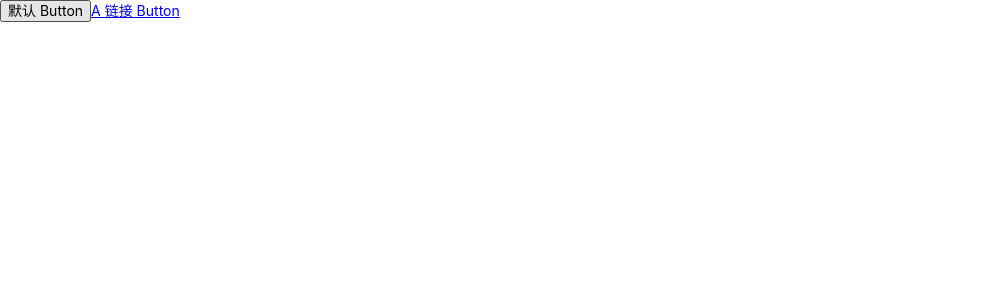
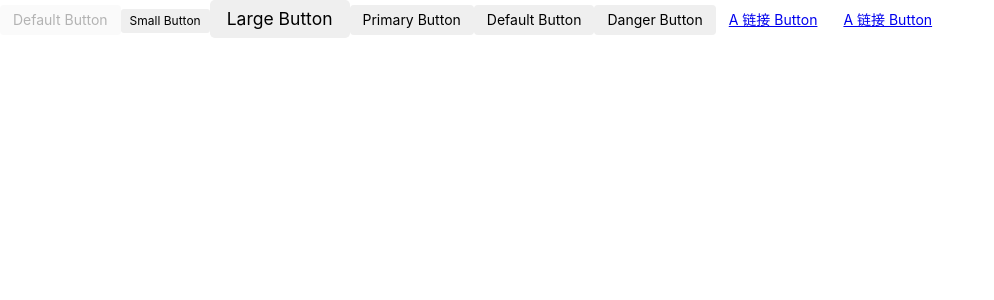
Before and after one commit to Hingyu-Ho/ho-ui, a React (Vite) app: page / in a window 1280 px wide. Shown: the top 300 px of the page, without its empty margins (0-994 px from the left). Built offline with nearby package versions, Linux system fonts and the light colour scheme.

Commit message:
feat(modules): 书写 Button 组件样式

```diff
--- a/package.json
+++ b/package.json
@@ -56,6 +56,7 @@
     }
   },
   "dependencies": {
+    "classnames": "^2.3.2",
     "react": "^18.2.0",
     "react-dom": "^18.2.0"
   },
--- a/src/App.tsx
+++ b/src/App.tsx
@@ -3,8 +3,18 @@ import Button from '@/components/Button'
 export default function App() {
   return (
     <main className='semi-always-light'>
-            <Button onClick={() => console.log('test default button')}>默认 Button</Button>
-            <Button target='_blank' type={'link'} href={'https://www.baidu.com'} onClick={() => console.log('test anchor button')}>
+      <Button disabled size='default' onClick={() => console.log('test default button')}>
+        Default Button
+      </Button>
+      <Button size='small'>Small Button</Button>
+      <Button size='large'>Large Button</Button>
+      <Button type='primary'>Primary Button</Button>
+      <Button type='default'>Default Button</Button>
+      <Button type='danger'>Danger Button</Button>
+      <Button target='_blank' type='link' href={'https://www.baidu.com'}>
+        A 链接 Button
+      </Button>
+      <Button disabled target='_blank' type='link' href={'https://www.baidu.com'}>
         A 链接 Button
       </Button>
     </main>
--- /dev/null
+++ b/src/components/Button/Button.scss
@@ -0,0 +1,19 @@
+@import '@/styles/mixin.scss';
+@import '@/styles/variables.scss';
+
+.btn {
+  @include btn;
+  @include btn-size($btn-padding-y, $btn-padding-x, $btn-font-size, $border-radius);
+}
+
+.btn-large {
+  @include btn-size($btn-padding-y-lg, $btn-padding-x-lg, $btn-font-size-lg, $border-radius-lg);
+}
+
+.btn-default {
+  @include btn-size($btn-padding-y, $btn-padding-x, $btn-font-size, $border-radius);
+}
+
+.btn-small {
+  @include btn-size($btn-padding-y-sm, $btn-padding-x-sm, $btn-font-size-sm, $border-radius-sm);
+}
--- a/src/components/Button/index.tsx
+++ b/src/components/Button/index.tsx
@@ -2,7 +2,10 @@
 // FunctionComponent -> hooks
 // 推荐使用 Typescript React code snippets[tsrpfc、tsrsfc、tsdrpfc]
 
+import './Button.scss'
+
 // import * as React from 'react'
+import classnames from 'classnames'
 
 export type ButtonSize = 'large' | 'default' | 'small'
 export type ButtonType = 'primary' | 'default' | 'danger' | 'link'
@@ -27,17 +30,22 @@ export type ButtonProps = Partial<NativeButtonProps & AnchorButtonProps>
 
 const App: React.FunctionComponent<ButtonProps> = (props) => {
   const { className, disabled, loading, size, type, href, children, ...rest } = props
-    console.log(href, 'href')
+  console.log(type === 'link' && disabled)
 
+  const classes = classnames('btn', className, {
+    [`btn-${type}`]: type,
+    [`btn-${size}`]: size,
+    disabled: type === 'link' && disabled
+  })
   if (type === 'link' && href) {
     return (
-            <a href={href} {...rest}>
+      <a href={href} className={classes} {...rest}>
         {children}
       </a>
     )
   } else {
     return (
-            <button disabled={disabled} {...rest}>
+      <button disabled={disabled} className={classes} {...rest}>
         {children}
       </button>
     )
--- a/src/styles/mixin.scss
+++ b/src/styles/mixin.scss
@@ -1,4 +1,5 @@
-/* stylelint-disable number-leading-zero */
+@import './variables.scss';
+
 @mixin shadow-elevated {
   box-shadow: 0 0 1px rgb(0 0 0 / 30%), 0 4px 14px rgb(0 0 0 / 10%);
 }
--- a/src/styles/variables.scss
+++ b/src/styles/variables.scss
@@ -48,7 +48,6 @@ $z-tooltip: 1060; // tooltip 组件 z-index
 // $z-avatar-default: 100;
 
 // font
-
 $font-family-regular: 'Inter', -apple-system, blinkmacsystemfont, 'Segoe UI', 'PingFang SC', 'Hiragino Sans GB', 'Microsoft YaHei', 'Helvetica Neue', helvetica,
   arial, sans-serif; // semi 预置字体回退
 $font-size-small: 12px; // 小文本字号
@@ -85,10 +84,11 @@ $ease-in-out-quint: cubic-bezier(0.86, 0, 0.07, 1);
 
 // 按钮相关的变量
 $btn-padding-y: 0.375rem !default;
+$btn-padding-y-lg: 0.5rem !default;
+$btn-padding-y-sm: 0.25rem !default;
 $btn-padding-x: 0.75rem !default;
-$btn-padding-y-lg: 0.5rem !default;
 $btn-padding-x-lg: 1rem !default;
-$btn-font-size-lg: $font-size-regular * 1.25 !default;
-$btn-padding-y-sm: 0.25rem !default;
 $btn-padding-x-sm: 0.5rem !default;
+$btn-font-size: $font-size-regular !default; // 按钮常规字体尺寸
+$btn-font-size-lg: $font-size-regular * 1.25 !default; // 按钮常规字体尺寸
 $btn-font-size-sm: $font-size-small !default;
```
Also changed, not shown: .prettierrc.js, 2 other files (tests, documents, lock files or other folders). Lines whose indentation alone changed are shown as unchanged.
